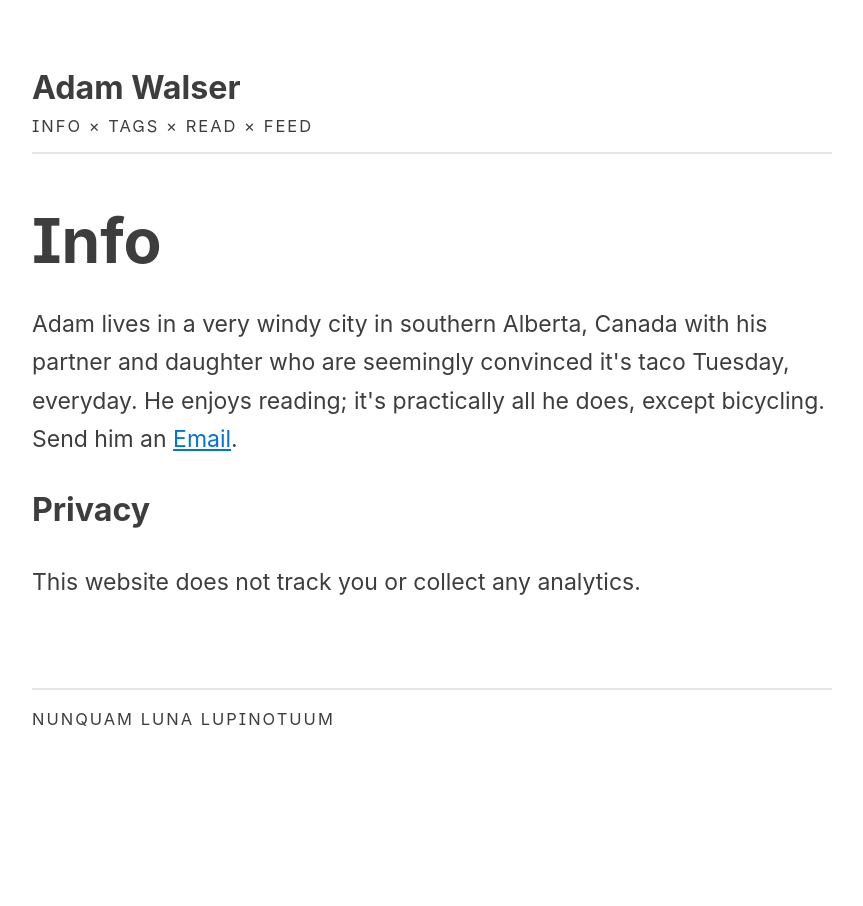
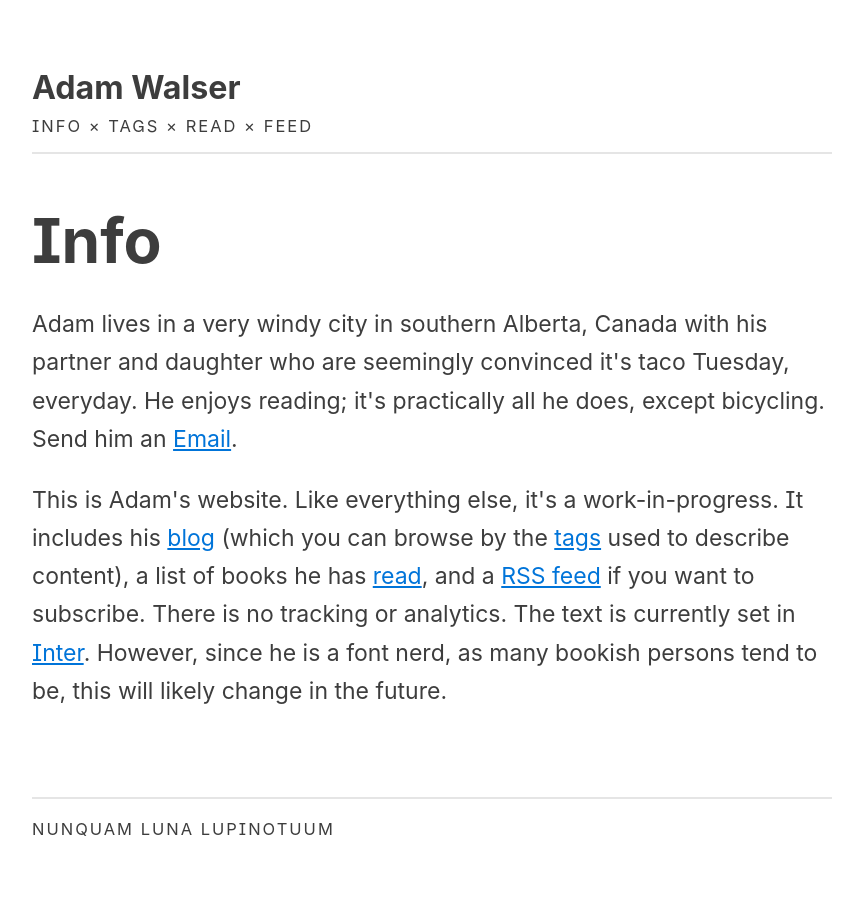
Before and after one commit to ajpwalser/ajpwalser.github.io, a Jekyll site: the page built from info.html, in a window 1280 px wide. Shown: the whole page, without its empty margins (208-1071 px from the left). Built offline with Jekyll 4.4.1, drawn with Linux system fonts in a browser that asks for light colours; some web fonts are replaced.

Commit message:
Update info.html

```diff
--- a/info.html
+++ b/info.html
@@ -6,6 +6,5 @@ description: Information about Adam and his website.
 
 <h2>Info</h2>
 <p class="first">Adam lives in a very windy city in southern Alberta, Canada with his partner and daughter who are seemingly convinced it's taco Tuesday, everyday. He enjoys reading; it's practically all he does, except bicycling. Send him an <a href="mailto:ajpwalser@gmail.com">Email</a>.</p>
-<h3>Privacy</h3>
-<p>This website does not track you or collect any analytics.</p>
+<p>This is Adam's website. Like everything else, it's a work-in-progress. It includes his <a href="https://ajpwalser.github.io/">blog</a> (which you can browse by the <a href="https://ajpwalser.github.io/tags/">tags</a> used to describe content), a list of books he has <a href="https://ajpwalser.github.io/read/">read</a>, and a <a href="https://ajpwalser.github.io/feed.xml">RSS feed</a> if you want to subscribe. There is no tracking or analytics. The text is currently set in <a href="https://rsms.me/inter/">Inter</a>. However, since he is a font nerd, as many bookish persons tend to be, this will likely change in the future.</p>
 <div class="spacer"></div>
```
